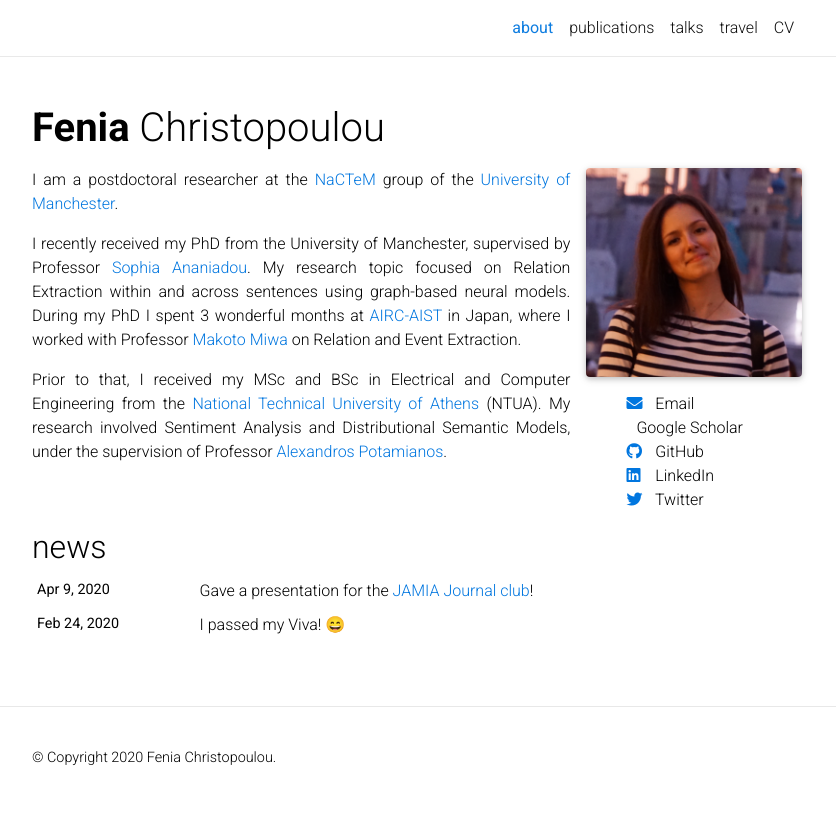
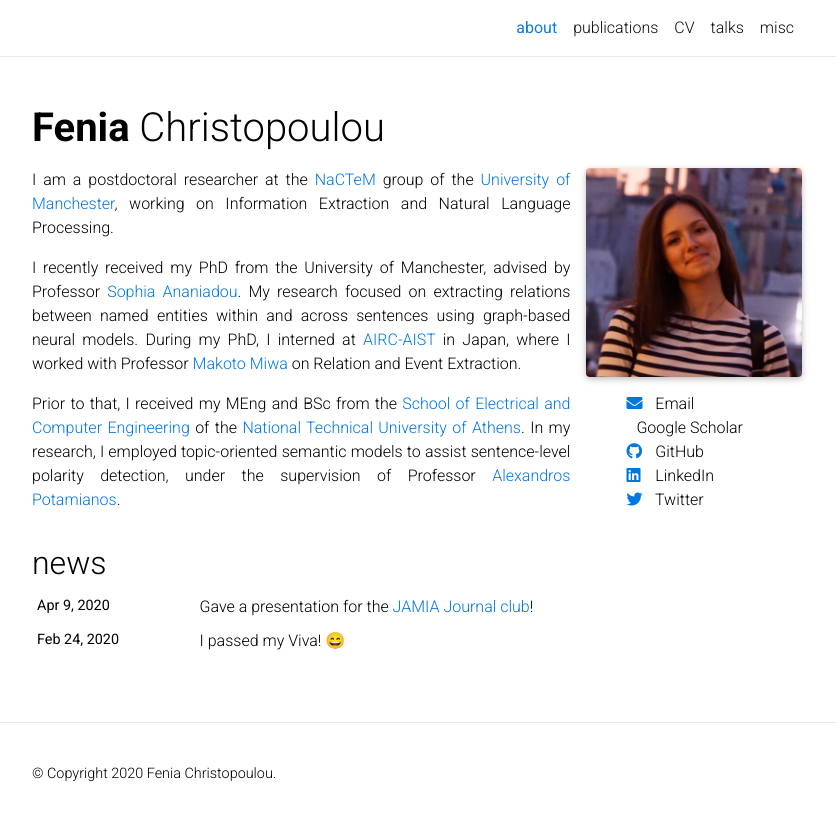
Before and after one commit to kchennen/fenchri.github.io, a Jekyll site: the page built from _pages/about.md, in a window 1280 px wide. Shown: the top 820 px of the page, without its empty margins (223-1059 px from the left). Built offline with Jekyll 4.4.1, drawn with Linux system fonts in a browser that asks for light colours; nearby versions of some CDN libraries; emoji names are drawn with the system emoji font; a style sheet for code colours, icons or effects is not loaded.

Commit message:
reform about

```diff
--- a/_pages/about.md
+++ b/_pages/about.md
@@ -12,9 +12,9 @@
 social: false
 ---
 
-I am a postdoctoral researcher at the [NaCTeM](http://www.nactem.ac.uk/) group of the [University of Manchester](https://www.cs.manchester.ac.uk/).
+I am a postdoctoral researcher at the [NaCTeM](http://www.nactem.ac.uk/) group of the [University of Manchester](https://www.cs.manchester.ac.uk/), working on Information Extraction and Natural Language Processing.
 
-I recently received my PhD from the University of Manchester, supervised by Professor [Sophia Ananiadou](http://www.nactem.ac.uk/staff/sophia.ananiadou). My research topic focused on Relation Extraction within and across sentences using graph-based neural models.
-During my PhD I spent 3 wonderful months at [AIRC-AIST](https://www.airc.aist.go.jp/en/) in Japan, where I worked with Professor [Makoto Miwa](https://www.toyota-ti.ac.jp/Lab/Denshi/COIN/people/makoto.miwa/) on Relation and Event Extraction.
+I recently received my PhD from the University of Manchester, advised by Professor [Sophia Ananiadou](http://www.nactem.ac.uk/staff/sophia.ananiadou). My research focused on extracting relations between named entities within and across sentences using graph-based neural models.
+During my PhD, I interned at [AIRC-AIST](https://www.airc.aist.go.jp/en/) in Japan, where I worked with Professor [Makoto Miwa](https://www.toyota-ti.ac.jp/Lab/Denshi/COIN/people/makoto.miwa/) on Relation and Event Extraction.
 
-Prior to that, I received my MSc and BSc in Electrical and Computer Engineering from the [National Technical University of Athens](https://www.ece.ntua.gr/en) (NTUA). My research involved Sentiment Analysis and Distributional Semantic Models, under the supervision of Professor [Alexandros Potamianos](http://slp.cs.ece.ntua.gr/potam/).
+Prior to that, I received my MEng and BSc from the [School of Electrical and Computer Engineering](https://www.ece.ntua.gr/en) of the [National Technical University of Athens](https://www.ece.ntua.gr/en). In my research, I employed topic-oriented semantic models to assist sentence-level polarity detection, under the supervision of Professor [Alexandros Potamianos](http://slp.cs.ece.ntua.gr/potam/).
```
Also changed, not shown: _pages/misc.md (added, +9 -0 lines), _pages/publications.md (+1 -0 lines), _pages/talks.md (+1 -0 lines), _pages/travel.md (deleted, +0 -8 lines).
